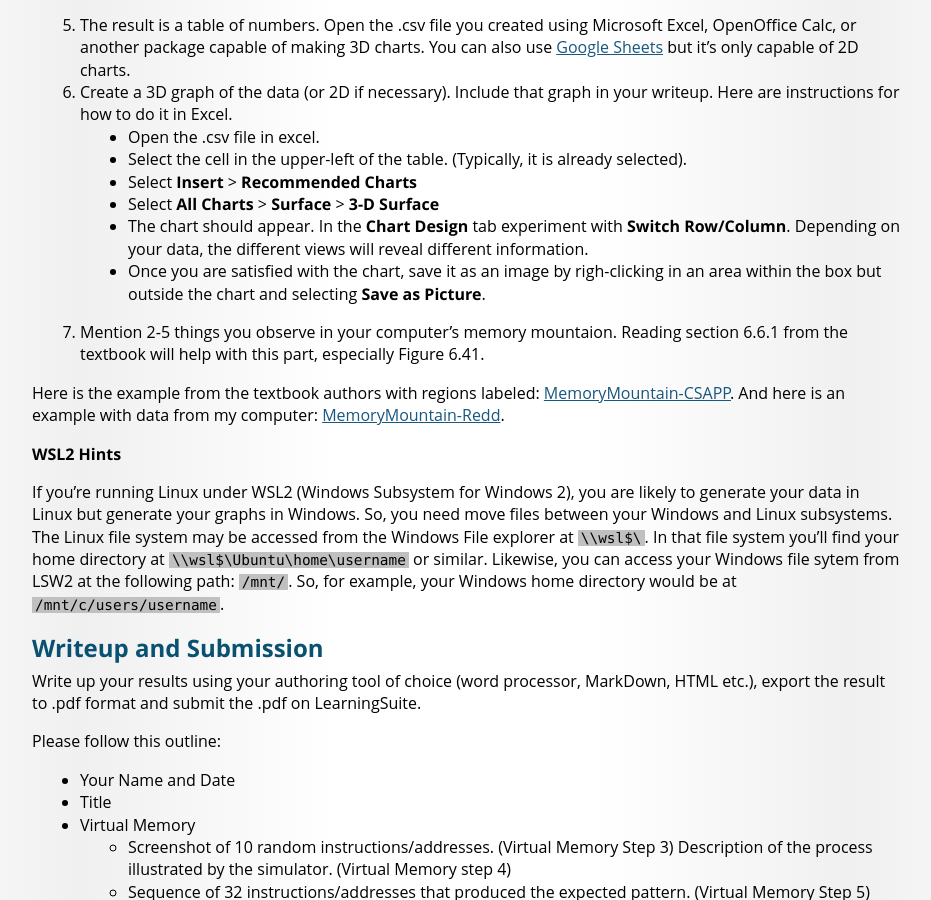
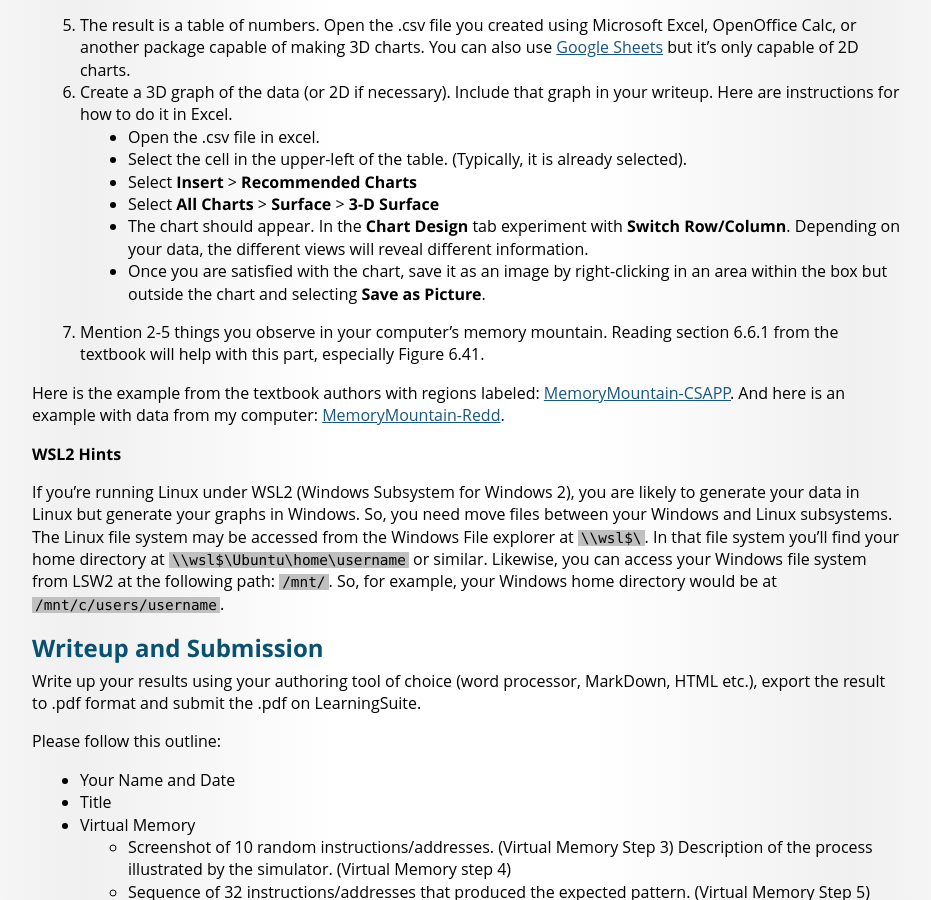
Before and after one commit to bredd/byu-itc-252.github.io, a Jekyll site: the page built from Extra/Lab5.md, in a window 1280 px wide and 900 px high, scrolled down 1444 px. Shown: the whole window, without its empty margins (173-1104 px from the left). Built offline with Jekyll 4.4.1, drawn with Linux system fonts in a browser that asks for light colours; some web fonts are replaced.

Commit message:
Spelling correctons

```diff
--- a/Extra/Lab5.md
+++ b/Extra/Lab5.md
@@ -48,15 +48,15 @@ This part requires Linux or the Windows Subsystem for Linux. If you have a Mac,
     * Select **Insert** > **Recommended Charts**
     * Select **All Charts** > **Surface** > **3-D Surface**
     * The chart should appear. In the **Chart Design** tab experiment with **Switch Row/Column**. Depending on your data, the different views will reveal different information.
-    * Once you are satisfied with the chart, save it as an image by righ-clicking in an area within the box but outside the chart and selecting **Save as Picture**.
-7. Mention 2-5 things you observe in your computer's memory mountaion. Reading section 6.6.1 from the textbook will help with this part, especially Figure 6.41.
+    * Once you are satisfied with the chart, save it as an image by right-clicking in an area within the box but outside the chart and selecting **Save as Picture**.
+7. Mention 2-5 things you observe in your computer's memory mountain. Reading section 6.6.1 from the textbook will help with this part, especially Figure 6.41.
 
 Here is the example from the textbook authors with regions labeled: [MemoryMountain-CSAPP](MemoryMountain-CSAPP.png){:target="_blank"}.
 And here is an example with data from my computer: [MemoryMountain-Redd](MemoryMountain-Redd.png){:target="_blank"}.
 
 **WSL2 Hints**
 
-If you're running Linux under WSL2 (Windows Subsystem for Windows 2), you are likely to generate your data in Linux but generate your graphs in Windows. So, you need move files between your Windows and Linux subsystems. The Linux file system may be accessed from the Windows File explorer at `\\wsl$\`. In that file system you'll find your home directory at `\\wsl$\Ubuntu\home\username` or similar. Likewise, you can access your Windows file sytem from LSW2 at the following path: `/mnt/`. So, for example, your Windows home directory would be at `/mnt/c/users/username`.
+If you're running Linux under WSL2 (Windows Subsystem for Windows 2), you are likely to generate your data in Linux but generate your graphs in Windows. So, you need move files between your Windows and Linux subsystems. The Linux file system may be accessed from the Windows File explorer at `\\wsl$\`. In that file system you'll find your home directory at `\\wsl$\Ubuntu\home\username` or similar. Likewise, you can access your Windows file system from LSW2 at the following path: `/mnt/`. So, for example, your Windows home directory would be at `/mnt/c/users/username`.
 
 ## Writeup and Submission
 
```
